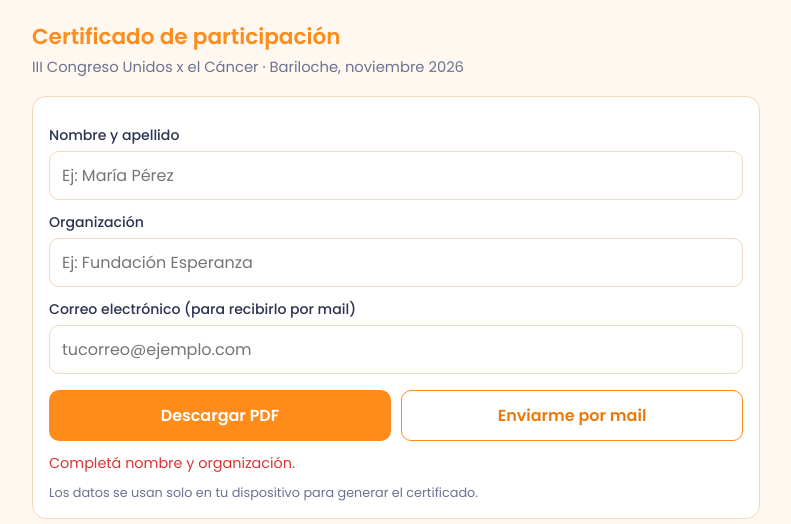
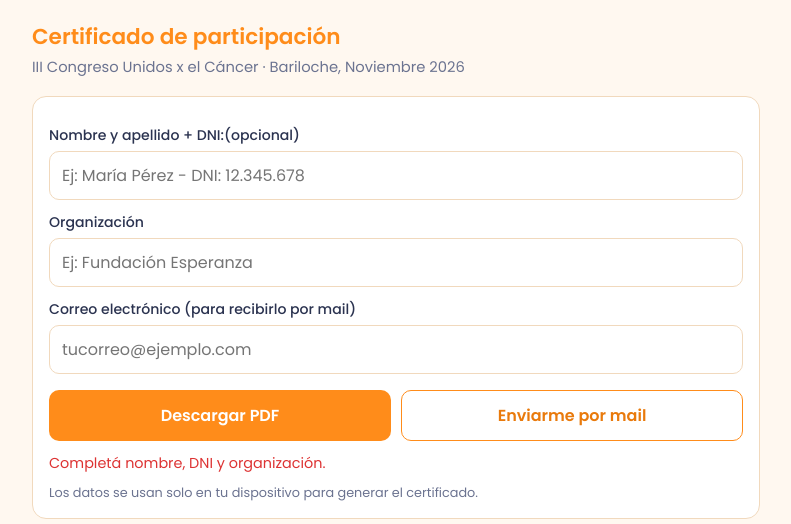
Before and after one commit to FundacionAmazonas/certificados-uxc, a plain HTML site: page index.html in a window 1280 px wide. Both pictures are taken after a click on the button "Descargar PDF". Shown: the top 524 px of the page, without its empty margins (244-1035 px from the left). Drawn offline with nearby package versions, Linux system fonts and the light colour scheme.

Commit message:
Correct title and input placeholder text

```diff
--- a/index.html
+++ b/index.html
@@ -1,7 +1,7 @@
 <!DOCTYPE html>
 <html lang="es"><head><meta charset="utf-8">
 <meta name="viewport" content="width=device-width, initial-scale=1, viewport-fit=cover">
-<title>Certificado – III Congreso Unidos x el Cáncer</title>
+<title>Certificado – III Congreso Unidos X el Cáncer</title>
 <link href="https://fonts.googleapis.com/css2?family=Poppins:wght@400;500;600&display=swap" rel="stylesheet">
 <script src="https://cdnjs.cloudflare.com/ajax/libs/jspdf/2.5.1/jspdf.umd.min.js"></script>
 <style>
@@ -31,10 +31,10 @@ small{color:var(--mut);display:block;margin-top:10px;font-size:.8rem}
 </style></head><body>
 <main>
 <h1>Certificado de participación</h1>
-<p class="s">III Congreso Unidos x el Cáncer · Bariloche, noviembre 2026</p>
+<p class="s">III Congreso Unidos x el Cáncer · Bariloche, Noviembre 2026</p>
 <div class="card">
-<label for="n">Nombre y apellido</label>
-<input id="n" autocomplete="name" placeholder="Ej: María Pérez">
+<label for="n">Nombre y apellido + DNI:(opcional)</label>
+<input id="n" autocomplete="name" placeholder="Ej: María Pérez - DNI: 12.345.678">
 <label for="o">Organización</label>
 <input id="o" autocomplete="organization" placeholder="Ej: Fundación Esperanza">
 <label for="e">Correo electrónico (para recibirlo por mail)</label>
@@ -68,7 +68,7 @@ function draw(){
 ['n','o'].forEach(i=>$(i).addEventListener('input',draw));
 if(document.fonts){document.fonts.load('600 76px Poppins').then(()=>document.fonts.load('500 62px Poppins')).then(draw).catch(()=>{})}
 function valid(needMail){
- if(!$('n').value.trim()||!$('o').value.trim()){msg('Completá nombre y organización.','err');return false}
+ if(!$('n').value.trim()||!$('o').value.trim()){msg('Completá nombre, DNI y organización.','err');return false}
  if(needMail&&!/^[^\s@]+@[^\s@]+\.[^\s@]+$/.test($('e').value.trim())){msg('Ingresá un correo válido.','err');return false}
  return true;
 }
```
